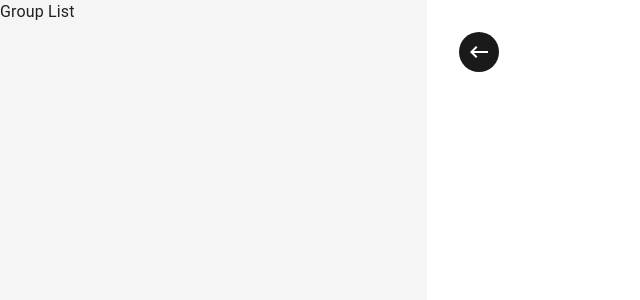
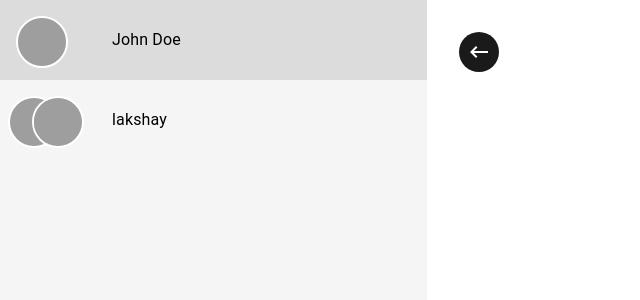
Before and after one commit to laksh0786/Chit-Chat-App, a React (Vite) app: page /groups in a window 1280 px wide. Shown: the top 300 px of the page, without its empty margins (0-640 px from the left). Built offline with nearby package versions, Linux system fonts and the light colour scheme; grey boxes are pictures that could not be loaded.

Commit message:
Refactor Group.jsx to add support for chat groups and improve styling

```diff
--- a/src/pages/Group.jsx
+++ b/src/pages/Group.jsx
@@ -1,13 +1,19 @@
 import { KeyboardBackspace as KeyboardBackspaceIcon, Menu as MenuIcon } from '@mui/icons-material'
-import { Box, Drawer, IconButton, Tooltip } from '@mui/material'
+import { Box, Drawer, IconButton, Stack, Tooltip, Typography } from '@mui/material'
 import Grid from '@mui/material/Grid2'
-import React, { useState } from 'react'
+import React, { memo, useState } from 'react'
 import { matteBlack } from '../constants/color'
-import { useNavigate } from 'react-router-dom'
+import { useNavigate, useSearchParams } from 'react-router-dom'
+import AvatarCard from '../components/shared/Avatarcard'
+import { sampleChats } from '../constants/sampleData'
+import {Link} from '../components/styles/StyledComponents'
 
 const Group = () => {
 
   const navigate = useNavigate();
+
+  const chatId = useSearchParams()[0].get("group");
+  console.log(chatId);
 
   const [isMobileMenuOpen, setIsMobileMenuOpen] = useState(false);
 
@@ -77,7 +83,7 @@ const Group = () => {
         bgcolor={"#f5f5f5"}
         height={"100%"}
       >
-        Group List
+        <GroupList myGroups={sampleChats} chatId={chatId}/>
       </Grid>
 
       <Grid size={{ xs: 12, sm: 8 }} height={"100%"} sx={{
@@ -98,7 +104,7 @@ const Group = () => {
           sm: "none"
         }
       }}>
-        Group List
+        <GroupList w={"50vw"} myGroups={sampleChats} chatId={chatId}/>
       </Drawer>
 
     </Grid>
@@ -106,6 +112,48 @@ const Group = () => {
 }
 
 
+const GroupList = ({ w = "100%", myGroups = [], chatId }) => {
+  return (
+    <Stack width={w}>
+      {
+        myGroups.length > 0 ?
+
+          myGroups.map((myGroup) => {
+
+            return <GroupListItem key={myGroup._id} group={myGroup} chatId={chatId} />
+
+          })
+          : <Typography variant="h6"
+            sx={{ textAlign: "center", padding: "1rem", color: "gray" }}
+          >
+            No Groups
+          </Typography>
+      }
+    </Stack>
+  )
+}
+
+const GroupListItem = memo(({ group, chatId }) => {
+
+  const { name, avatar, _id } = group
+
+  return (
+    <Link to={`?group=${_id}`} onClick={(e)=>{
+      if(chatId === _id){
+        e.preventDefault();
+      }
+    }}>
+
+      <Stack direction={"row"} spacing={"1rem"} alignItems={"center"}>
+
+        <AvatarCard avatar={avatar} />
+        <Typography>{name}</Typography>
+
+      </Stack>
+
+    </Link>
+  )
+})
 
 
 export default Group
```
